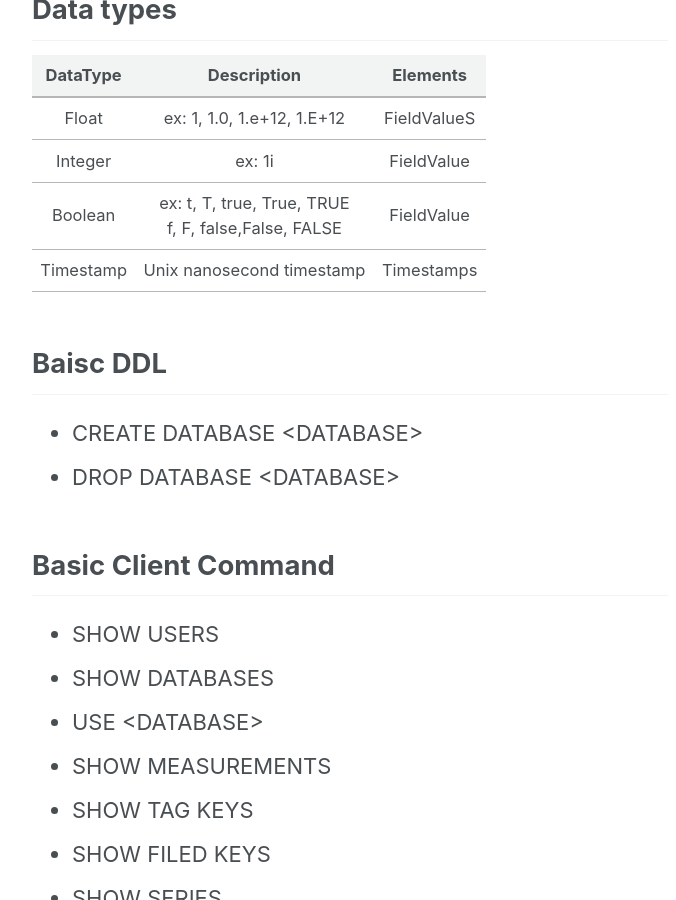
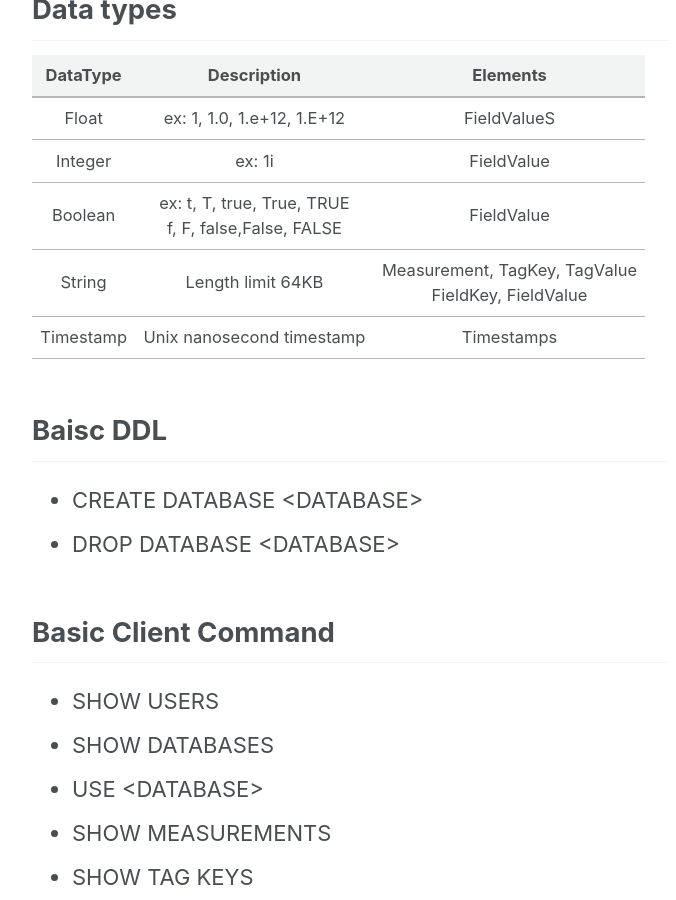
Before and after one commit to tech-vcanus/tech-vcanus.github.io, a Jekyll site: the page built from _posts/2020-02-10-Influxdb-basic.md, in a window 1280 px wide and 900 px high, scrolled down 2660 px. Shown: the whole window, without its empty margins (290-966 px from the left). Built offline with Jekyll 4.4.1, drawn with Linux system fonts in a browser that asks for light colours; cached includes are drawn as plain includes; nearby versions of some CDN libraries.

Commit message:
Update 2020-02-10-Influxdb-basic.md

```diff
--- a/_posts/2020-02-10-Influxdb-basic.md
+++ b/_posts/2020-02-10-Influxdb-basic.md
@@ -70,6 +70,7 @@ $docker exec -it <ContainerName> influxdb [-username <USERNAME> -password <PASSW
  Float|ex: 1, 1.0, 1.e+12, 1.E+12|FieldValueS
  Integer|ex: 1i|FieldValue
  Boolean|ex: t, T, true, True, TRUE<br> f, F, false,False, FALSE|FieldValue
+ String|Length limit 64KB|Measurement, TagKey, TagValue <br> FieldKey, FieldValue
  Timestamp|Unix nanosecond timestamp|Timestamps
 
 ## Baisc DDL
```
